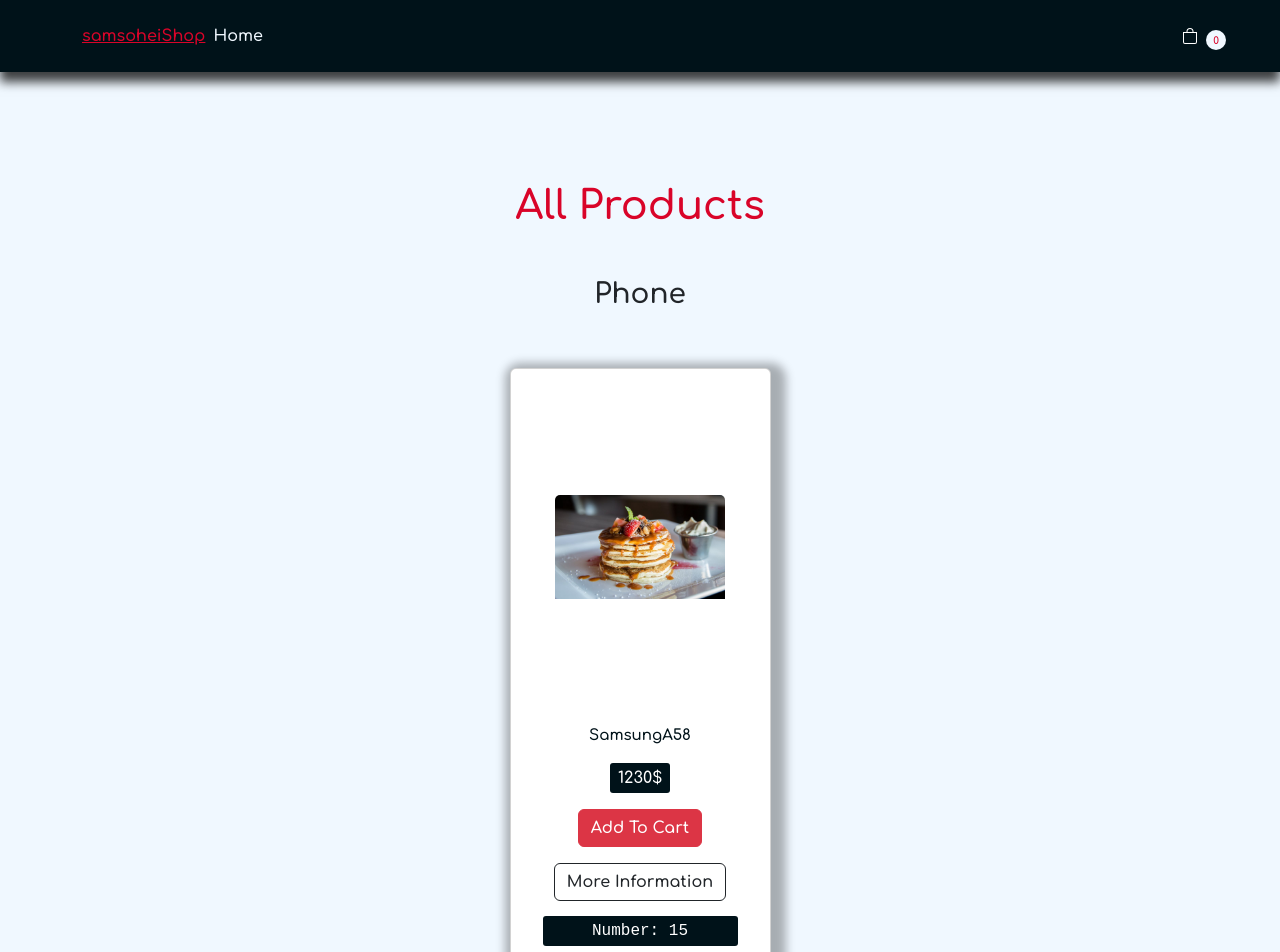
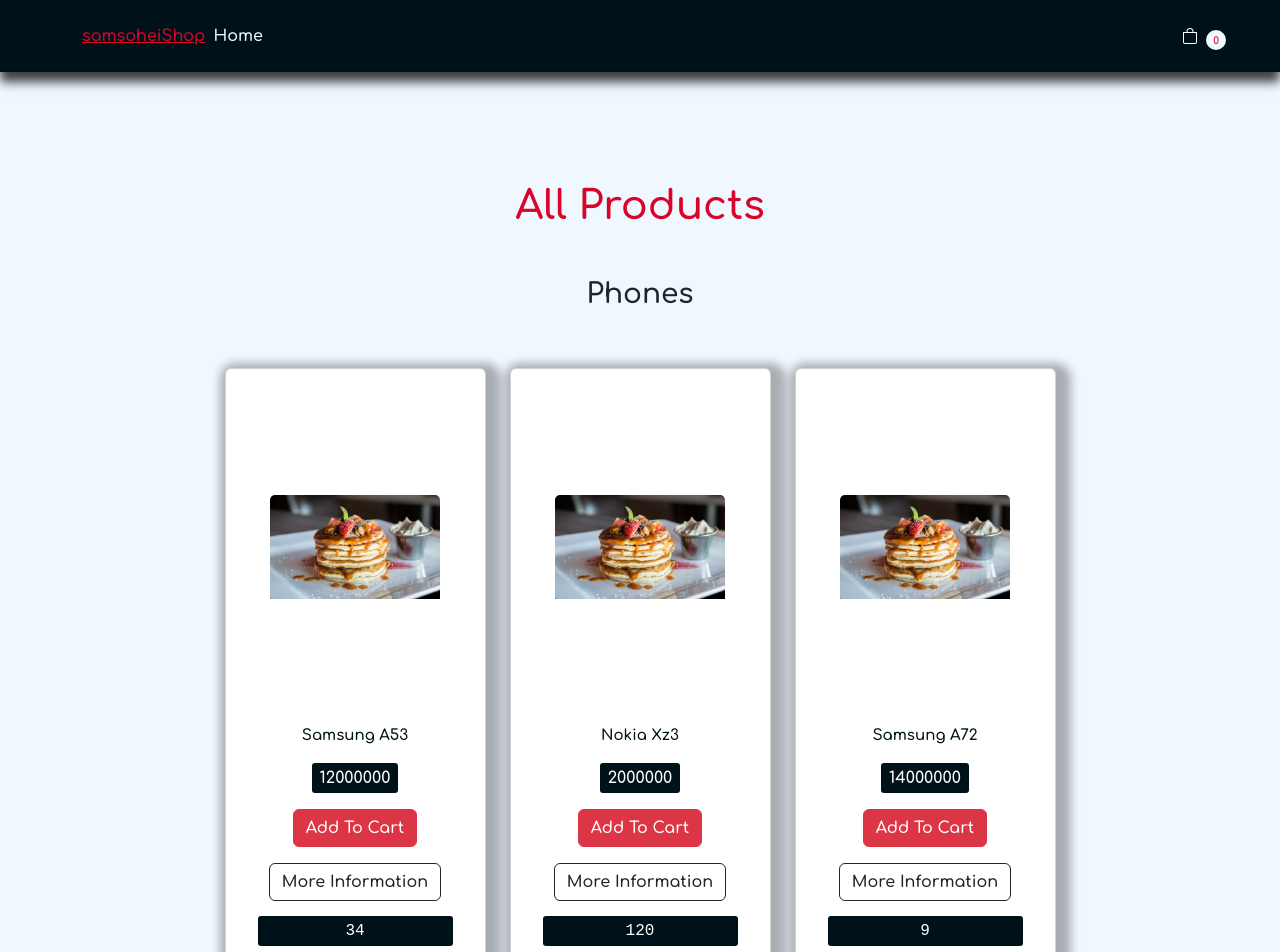
Before and after one commit to ssoheily/context-TEst, a React (Create React App) app: page / in a window 1280 px wide. Shown: the top 952 px of the page. Built offline with nearby package versions, Linux system fonts and the light colour scheme.

Commit message:
add product-js(in data) as products-array

```diff
--- a/src/App.js
+++ b/src/App.js
@@ -1,9 +1,12 @@
 import React from "react";
 import Navbar from "./Component/Navbar/Navbar";
 import ProductsSection from "./Component/ProductsSection/ProductsSection";
+import products from "./data/product"
 import "./App.css";
+import { useState } from "react";
 
 export default function App() {
+  const [allProducts, setAllProducts]=useState(products)
   return (
     <div className="test">
       <Navbar />
@@ -11,10 +14,10 @@ export default function App() {
       <main className="pb-5">
         <div className="container">
           <h1 className="text-center main-title">All Products</h1>
-          <ProductsSection title="Phone" />
-          <ProductsSection title="Laptop" />
-          <ProductsSection title="Monitor" />
-          <ProductsSection title="Tablet" />
+          {allProducts.map(product=>(
+            <ProductsSection {...product } />
+          ))}
+
         </div>
       </main>
     </div>
--- a/src/Component/ProductsSection/ProductsSection.js
+++ b/src/Component/ProductsSection/ProductsSection.js
@@ -1,26 +1,50 @@
 import React from "react";
 import "./ProductsSection.css";
 
-export default function ProductsSection({ title }) {
+export default function ProductsSection({title,infos}) {
+
   return (
     <div className="row justify-content-center  mt-5">
       <h3 className="text-center">{title}</h3>
       {/* now show product */}
-      <div className="col-xl-3 col-lg-4 col-md-5 col-sm-10 mt-5">
+      {
+        infos.map(info=>(
+
+          <div className="col-xl-3 col-lg-4 col-md-5 col-sm-10 mt-5">
+          <div className="card py-3 px-3">
+            <div className="col-12 text-center">
+              <img src="/images/item-1.jpeg" alt="product Image" className="card-img-top w-75 " />
+            </div>
+             <div className=" card-body text-center">
+              <p className="card-text">{info.title}</p>
+              <p className="price">{info.price}</p>
+              <br />
+              <a href="#" className="btn btn-danger">Add To Cart</a>
+              <a href="#" className="btn btn-outline-dark mt-3 text-capitalize"> More Information</a>
+             <p className="number">{info.count} </p>
+             </div>
+          </div>
+        </div>
+
+
+        ))
+      }
+
+      {/* <div className="col-xl-3 col-lg-4 col-md-5 col-sm-10 mt-5">
         <div className="card py-3 px-3">
           <div className="col-12 text-center">
             <img src="/images/item-1.jpeg" alt="product Image" className="card-img-top w-75 " />
           </div>
            <div className=" card-body text-center">
-            <p className="card-text">SamsungA58</p>
-            <p className="price">1230$</p>
+            <p className="card-text">{infos.title}</p>
+            <p className="price">{infos.price}</p>
             <br />
             <a href="#" className="btn btn-danger">Add To Cart</a>
             <a href="#" className="btn btn-outline-dark mt-3 text-capitalize"> More Information</a>
-           <p className="number"> Number: 15 </p>
+           <p className="number">{infos.count} </p>
            </div>
         </div>
-      </div>
+      </div> */}
     </div>
   );
 }
--- /dev/null
+++ b/src/data/product.js
@@ -0,0 +1,49 @@
+const products = [
+  {
+    title: "Phones",
+    infos: [
+      {
+        id: 1,
+        title: "Samsung A53",
+        img: "/images/item-1.jpeg",
+        price: 12_000_000,
+        count: 34,
+      },
+      {
+        id: 2,
+        title: "Nokia Xz3",
+        img: "/images/item-2.jpeg",
+        price: 2_000_000,
+        count: 120,
+      },
+      {
+        id: 3,
+        title: "Samsung A72",
+        img: "/images/item-3.jpeg",
+        price: 14_000_000,
+        count: 9,
+      },
+    ],
+  },
+  {
+    title: "Laptops",
+    infos: [
+      {
+        id: 1,
+        title: "Acer Aspire",
+        img: "/images/item-4.jpeg",
+        price: 4_000_000,
+        count: 18,
+      },
+      {
+        id: 2,
+        title: "Macbook Pro M1",
+        img: "/images/item-5.jpeg",
+        price: 45_000_000,
+        count: 12,
+      },
+    ],
+  },
+];
+
+export default products;
```
